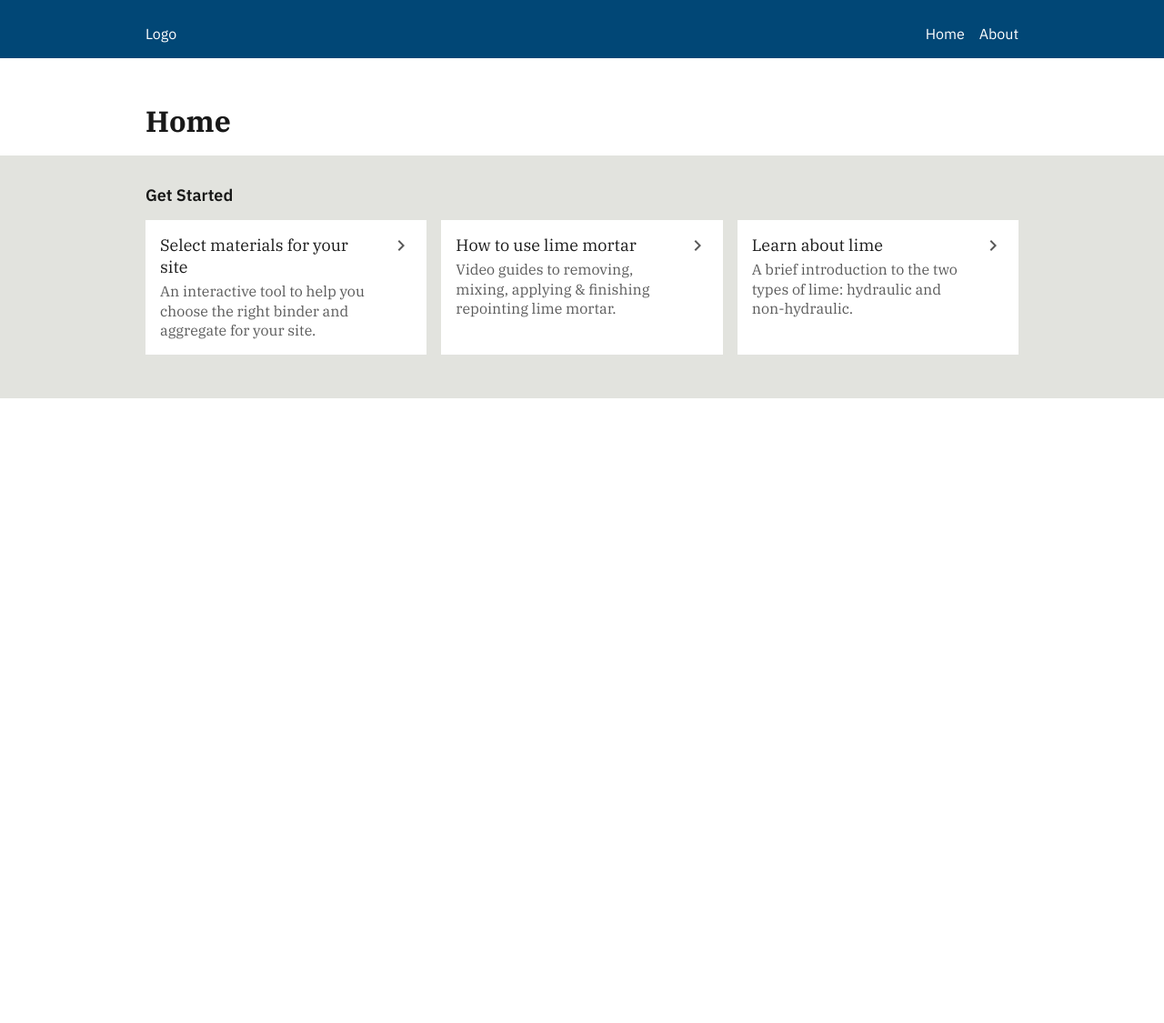
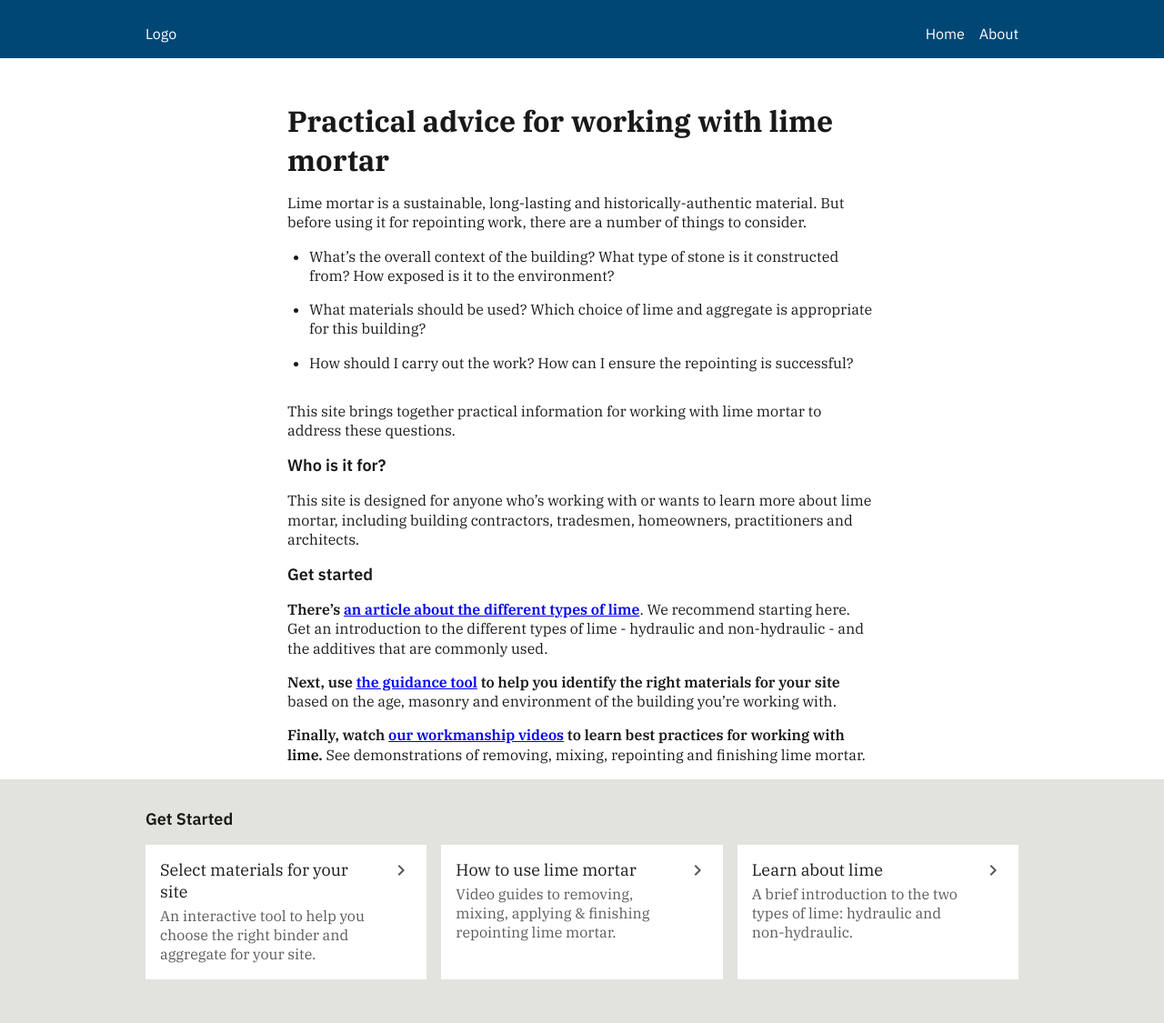
Before and after one commit to LucieFu/uselimemortar, a Jekyll site: the page built from index.html, in a window 1280 px wide. Shown: the whole page at 91% size. Built offline with Jekyll 4.4.1, drawn with Linux system fonts in a browser that asks for light colours; before the commit the page ends 900 px from its top, so only the background shows below that.

Commit message:
Rename int. prototype as guidance tool & add placeholder homepage content

```diff
--- /dev/null
+++ b/guidance-tool.html
@@ -0,0 +1,5 @@
+---
+layout: default
+title: Guidance tool for selecting lime mortar
+permalink: /guidance-tool/
+---
--- a/index.html
+++ b/index.html
@@ -2,16 +2,31 @@
 layout: default
 title: Home
 ---
+{% assign article = site.articles | first %}
 
-<header class="px-16 full-width article-header">
-  <h1 class="article-header__title">Home</h1>
+<header class="px-16 partial-width article-header">
+  <h1 class="article-header__title">Practical advice for working with lime mortar</h1>
+  <p>Lime mortar is a sustainable, long-lasting and historically-authentic material. But before using it for repointing work, there are a number of things to consider.</p>
+  <ul>
+    <li><p>What’s the overall context of the building? What type of stone is it constructed from? How exposed is it to the environment?</p></li>
+    <li><p>What materials should be used? Which choice of lime and aggregate is appropriate for this building?</p></li>
+    <li><p>How should I carry out the work? How can I ensure the repointing is successful?</p></li>
+  </ul>
+  <p>This site brings together practical information for working with lime mortar to address these questions.</p>
+  <h2>Who is it for?</h2>
+  <p>This site is designed for anyone who’s working with or wants to learn more about lime mortar, including building contractors, tradesmen, homeowners, practitioners and architects.</p>
+
+  <h2>Get started</h2>
+  <p><strong>There’s <a href="{{ article.url }}">an article about the different types of lime</a></strong>. We recommend starting here. Get an introduction to the different types of lime - hydraulic and non-hydraulic - and the additives that are commonly used. </p>
+  <p><strong>Next, use <a href="/guidance-tool/">the guidance tool</a> to help you identify the right materials for your site</strong> based on the age, masonry and environment of the building you’re working with.</p>
+  <p><strong>Finally, watch <a href="/workmanship/">our workmanship videos</a> to learn best practices for working with lime.</strong> See demonstrations of removing, mixing, repointing and finishing lime mortar.</p>
 </header>
 
 <div class="bg-light-grey py-32">
   <div class="full-width">
     <h2 class="px-16">Get Started</h2>
     <div class="radio-selection-list">
-      <a href="/interactive-guide/" class="text-decoration-none radio-selection">
+      <a href="/guidance-tool/" class="text-decoration-none radio-selection">
         <h3 class="radio-selection__title">Select materials for your site</h3>
         <p class="radio-selection__support-text">An interactive tool to help you choose the right binder and aggregate for your site.</p>
       </a>
@@ -21,7 +36,6 @@ title: Home
         <p class="radio-selection__support-text">Video guides to removing, mixing, applying & finishing repointing lime mortar.</p>
       </a>
 
-      {% assign article = site.articles | first %}
 
       <a href="{{ article.url }}" class="text-decoration-none radio-selection">
         <h3 class="radio-selection__title">Learn about lime</h3>
--- a/interactive-guide.html
+++ /dev/null
@@ -1,5 +0,0 @@
----
-layout: default
-title: Interactive guide for selecting lime mortar
-permalink: /interactive-guide/
----
```
